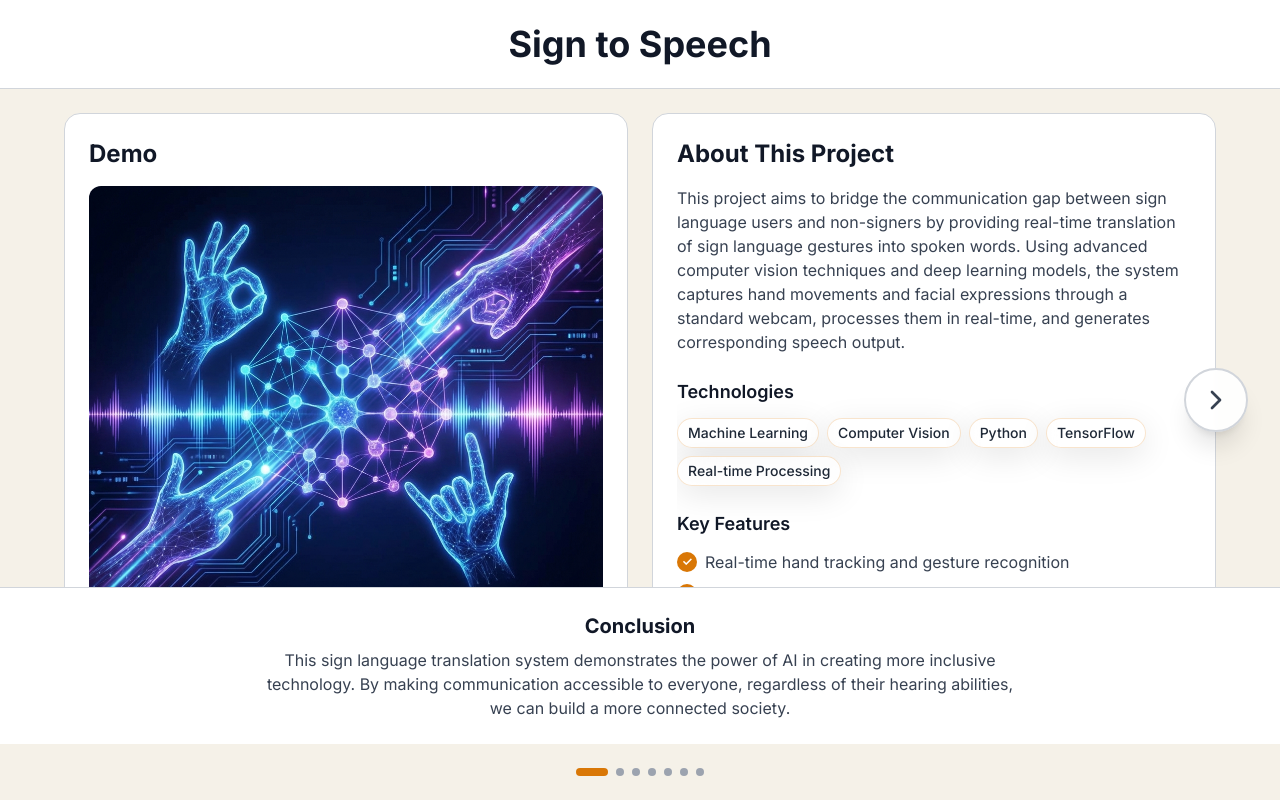
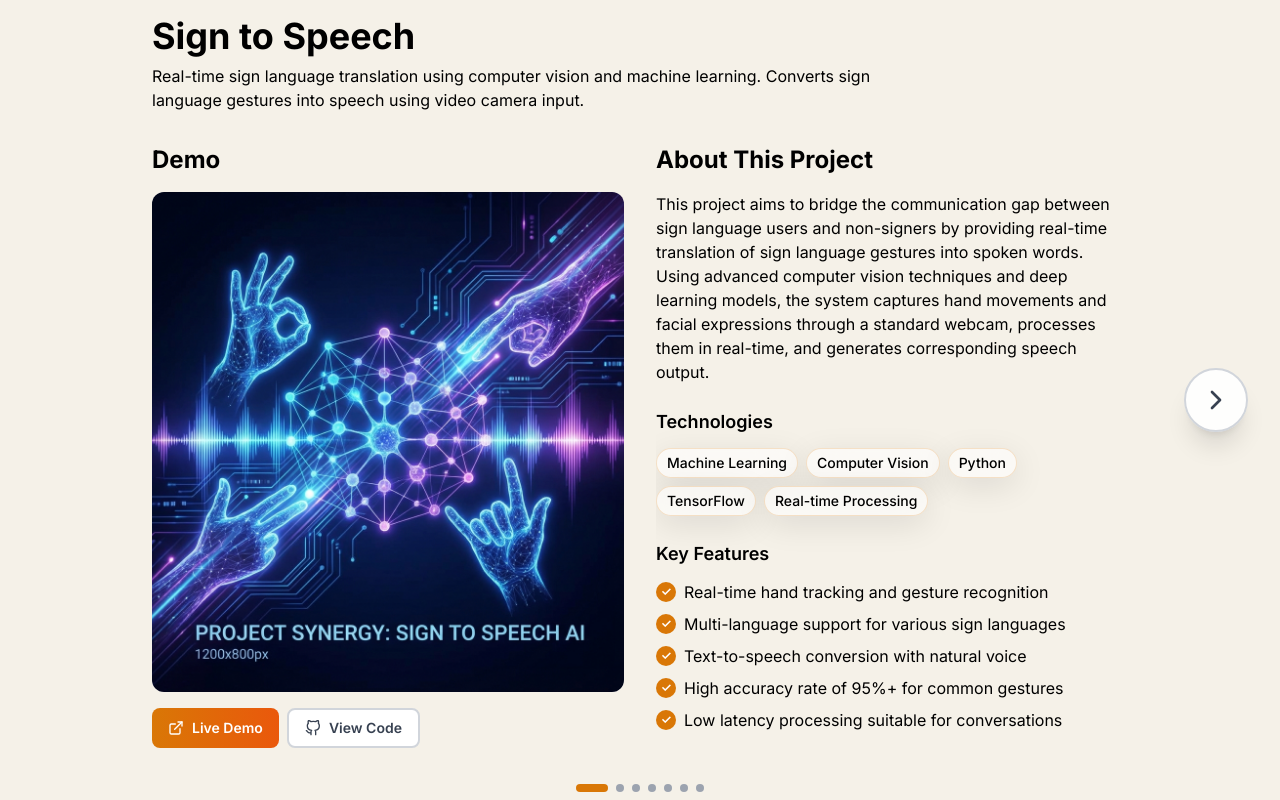
Before and after one commit to Boatalon/portfolio, a Next.js app: page / in a window 1280 px wide. Shown: the part 1600-2400 px from the top of the page. Built offline with nearby package versions, Linux system fonts and the light colour scheme.

Commit message:
Refactor layout: mobile responsive fixes, wider desktop layout, seamless design with transparent backgrounds, and improved typography

```diff
--- a/components/DemoSection.tsx
+++ b/components/DemoSection.tsx
@@ -11,11 +11,11 @@ interface DemoSectionProps {
 
 const DemoSection = ({ project }: DemoSectionProps) => {
     return (
-        <div className="bg-white border border-gray-300 rounded-2xl p-3 sm:p-4 lg:p-6 h-full flex flex-col overflow-hidden">
-            <h3 className="text-lg sm:text-xl lg:text-2xl font-bold text-gray-900 mb-3 sm:mb-4 flex-shrink-0">Demo</h3>
+        <div className="h-full flex flex-col overflow-hidden">
+            <h3 className="text-lg sm:text-xl lg:text-2xl font-bold text-black mb-3 sm:mb-4 flex-shrink-0">Demo</h3>
 
             {/* Image/Demo Content */}
-            <div className="flex-1 flex items-center justify-center bg-gradient-to-br from-gray-100 to-gray-200 rounded-xl overflow-hidden min-h-[200px] sm:min-h-[250px] mb-3 sm:mb-4 relative group">
+            <div className="flex-1 flex items-center justify-center bg-gradient-to-br from-gray-100 to-gray-200 rounded-xl overflow-hidden min-h-[300px] sm:min-h-[400px] lg:min-h-[500px] mb-3 sm:mb-4 relative group">
                 {project.image && (
                     <Image
                         src={project.image}
--- a/components/FeatureProjectsSlider.tsx
+++ b/components/FeatureProjectsSlider.tsx
@@ -63,7 +63,7 @@ const FeatureProjectsSlider = ({ projects }: FeatureProjectsSliderProps) => {
     const currentProject = projects[currentIndex];
 
     return (
-        <div className="relative w-full min-h-screen overflow-hidden bg-[#f5f1e8] flex flex-col">
+        <div className="relative w-full h-[100dvh] overflow-hidden bg-[#f5f1e8] flex flex-col">
             {/* Navigation Arrows */}
             {currentIndex > 0 && (
                 <button
@@ -131,7 +131,7 @@ const FeatureProjectsSlider = ({ projects }: FeatureProjectsSliderProps) => {
             </div>
 
             {/* Slide Indicators - Below everything */}
-            <div className="flex-shrink-0 w-full bg-[#f5f1e8] py-6 flex justify-center items-center z-20">
+            <div className="flex-shrink-0 w-full bg-[#f5f1e8] py-2 flex justify-center items-center z-20">
                 <div className="flex gap-2">
                     {projects.map((_, index) => (
                         <button
--- a/components/ProjectSlide.tsx
+++ b/components/ProjectSlide.tsx
@@ -19,26 +19,29 @@ const ProjectSlide = ({ project }: ProjectSlideProps) => {
                 initial={{ opacity: 0, y: -20 }}
                 animate={{ opacity: 1, y: 0 }}
                 transition={{ delay: 0.2, duration: 0.5 }}
-                className="w-full bg-white border-b border-gray-300 py-3 sm:py-4 lg:py-6 flex-shrink-0"
+                className="w-full py-2 sm:py-3 lg:py-4 flex-shrink-0"
             >
-                <div className="container mx-auto px-3 sm:px-6 lg:px-16">
-                    <h2 className="text-xl sm:text-2xl md:text-3xl lg:text-4xl font-bold text-gray-900 text-center">
+                <div className="w-full max-w-[90%] lg:max-w-[80%] mx-auto px-4 sm:px-6">
+                    <h2 className="text-xl sm:text-2xl md:text-3xl lg:text-4xl font-bold text-black text-left mb-2">
                         {project.title}
                     </h2>
+                    <p className="text-sm sm:text-base text-black text-left max-w-3xl">
+                        {project.description}
+                    </p>
                 </div>
             </motion.div>
 
-            {/* Main Content - Two Columns */}
-            <div className="flex-1 overflow-hidden">
-                <div className="container mx-auto px-3 sm:px-6 lg:px-16 py-3 sm:py-4 lg:py-6 h-full">
-                    <div className={`grid grid-cols-1 lg:grid-cols-2 gap-3 sm:gap-4 lg:gap-6 h-full ${isDemoLeft ? '' : 'lg:grid-flow-dense'
+            {/* Main Content - Scrollable Area */}
+            <div className="flex-1 overflow-y-auto pb-24">
+                <div className="w-full max-w-[90%] lg:max-w-[80%] mx-auto px-4 sm:px-6 py-2 sm:py-3 lg:py-4">
+                    <div className={`grid grid-cols-1 lg:grid-cols-2 gap-4 sm:gap-6 lg:gap-8 mb-6 ${isDemoLeft ? '' : 'lg:grid-flow-dense'
                         }`}>
                         {/* Demo Section */}
                         <motion.div
                             initial={{ opacity: 0, x: isDemoLeft ? -40 : 40 }}
                             animate={{ opacity: 1, x: 0 }}
                             transition={{ delay: 0.3, duration: 0.6 }}
-                            className={`h-full ${isDemoLeft ? '' : 'lg:col-start-2'}`}
+                            className={`${isDemoLeft ? '' : 'lg:col-start-2'}`}
                         >
                             <DemoSection project={project} />
                         </motion.div>
@@ -48,33 +51,33 @@ const ProjectSlide = ({ project }: ProjectSlideProps) => {
                             initial={{ opacity: 0, x: isDemoLeft ? 40 : -40 }}
                             animate={{ opacity: 1, x: 0 }}
                             transition={{ delay: 0.4, duration: 0.6 }}
-                            className={`h-full ${isDemoLeft ? '' : 'lg:col-start-1'}`}
+                            className={`${isDemoLeft ? '' : 'lg:col-start-1'}`}
                         >
                             <TextSection project={project} />
                         </motion.div>
                     </div>
-                </div>
-            </div>
 
-            {/* Footer Conclusion */}
+                    {/* Footer Conclusion - Now part of scrollable flow */}
                     {project.conclusion && (
                         <motion.div
                             initial={{ opacity: 0, y: 20 }}
                             animate={{ opacity: 1, y: 0 }}
                             transition={{ delay: 0.5, duration: 0.5 }}
-                    className="w-full bg-white border-t border-gray-300 py-3 sm:py-4 lg:py-6 flex-shrink-0"
+                            className="w-full p-4 sm:p-6 mt-2"
                         >
-                    <div className="container mx-auto px-3 sm:px-6 lg:px-16 max-w-4xl">
-                        <h3 className="text-base sm:text-lg lg:text-xl font-bold text-gray-900 mb-2 text-center">
+                            <div className="max-w-5xl mx-auto">
+                                <h3 className="text-base sm:text-lg lg:text-xl font-bold text-black mb-2 text-center">
                                     Conclusion
                                 </h3>
-                        <p className="text-xs sm:text-sm lg:text-base text-gray-700 leading-relaxed text-center">
+                                <p className="text-xs sm:text-sm lg:text-base text-black leading-relaxed text-center">
                                     {project.conclusion}
                                 </p>
                             </div>
                         </motion.div>
                     )}
                 </div>
+            </div>
+        </div>
     );
 };
 
--- a/components/TextSection.tsx
+++ b/components/TextSection.tsx
@@ -9,19 +9,19 @@ interface TextSectionProps {
 
 const TextSection = ({ project }: TextSectionProps) => {
     return (
-        <div className="bg-white border border-gray-300 rounded-2xl p-3 sm:p-4 lg:p-6 h-full flex flex-col overflow-hidden">
-            <h3 className="text-lg sm:text-xl lg:text-2xl font-bold text-gray-900 mb-3 sm:mb-4 flex-shrink-0">About This Project</h3>
+        <div className="h-full flex flex-col overflow-hidden">
+            <h3 className="text-lg sm:text-xl lg:text-2xl font-bold text-black mb-3 sm:mb-4 flex-shrink-0">About This Project</h3>
 
             {/* Scrollable content area */}
             <div className="flex-1 overflow-y-auto pr-2 custom-scrollbar">
                 {/* Description */}
-                <p className="text-gray-700 text-xs sm:text-sm lg:text-base leading-relaxed mb-4 sm:mb-6">
+                <p className="text-black text-xs sm:text-sm lg:text-base leading-relaxed mb-4 sm:mb-6">
                     {project.detailedDescription || project.description}
                 </p>
 
                 {/* Technologies */}
                 <div className="mb-6">
-                    <h4 className="text-base lg:text-lg font-semibold text-gray-900 mb-3">Technologies</h4>
+                    <h4 className="text-base lg:text-lg font-semibold text-black mb-3">Technologies</h4>
                     <div className="flex flex-wrap gap-2">
                         {project.tags.map((tag, index) => (
                             <motion.span
@@ -29,7 +29,7 @@ const TextSection = ({ project }: TextSectionProps) => {
                                 initial={{ opacity: 0, scale: 0.8 }}
                                 animate={{ opacity: 1, scale: 1 }}
                                 transition={{ delay: 0.5 + index * 0.05 }}
-                                className="px-2.5 py-1 glass-effect border border-amber-600/20 text-gray-800 text-xs lg:text-sm rounded-full font-medium hover:border-amber-600/60 hover:shadow-md transition-all"
+                                className="px-2.5 py-1 glass-effect border border-amber-600/20 text-black text-xs lg:text-sm rounded-full font-medium hover:border-amber-600/60 hover:shadow-md transition-all"
                             >
                                 {tag}
                             </motion.span>
@@ -40,7 +40,7 @@ const TextSection = ({ project }: TextSectionProps) => {
                 {/* Key Features */}
                 {project.features && project.features.length > 0 && (
                     <div>
-                        <h4 className="text-base lg:text-lg font-semibold text-gray-900 mb-3">Key Features</h4>
+                        <h4 className="text-base lg:text-lg font-semibold text-black mb-3">Key Features</h4>
                         <ul className="space-y-2">
                             {project.features.map((feature, index) => (
                                 <motion.li
@@ -53,7 +53,7 @@ const TextSection = ({ project }: TextSectionProps) => {
                                     <span className="flex-shrink-0 w-5 h-5 rounded-full bg-amber-600 text-white flex items-center justify-center text-xs font-bold mt-0.5">
                                         ✓
                                     </span>
-                                    <span className="text-gray-700 text-sm lg:text-base">{feature}</span>
+                                    <span className="text-black text-sm lg:text-base">{feature}</span>
                                 </motion.li>
                             ))}
                         </ul>
```
Also changed, not shown: components/HeroAboutSection.tsx (+21 -4 lines). Lines whose indentation alone changed are shown as unchanged.
